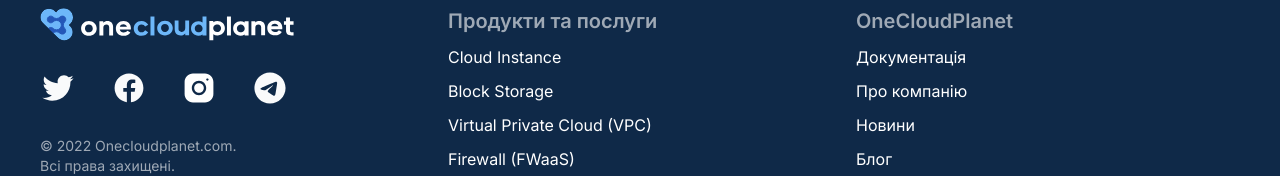
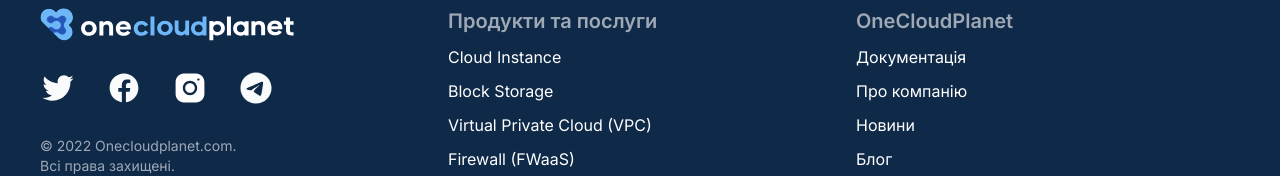
Before and after one commit to DenysKo88/OCP, a website: page src/index.html in a window 1280 px wide. Shown: the part 7139-7315 px from the top of the page. Drawn offline with Linux system fonts and the light colour scheme.

Commit message:
update footer

```diff
--- a/src/sass/blocks/_footer.scss
+++ b/src/sass/blocks/_footer.scss
@@ -17,8 +17,11 @@
             width: 100%;
         }
         &_social {
+            width: 234px;
+            height: 36px;
+            display: flex;
+            justify-content: space-between;
             a {
-                padding-right: 30px;
                 &:hover {
                     text-decoration: none;
                 }
```
Also changed, not shown: dist/css/style.min.css, src/css/style.min.css, 1 other file.
